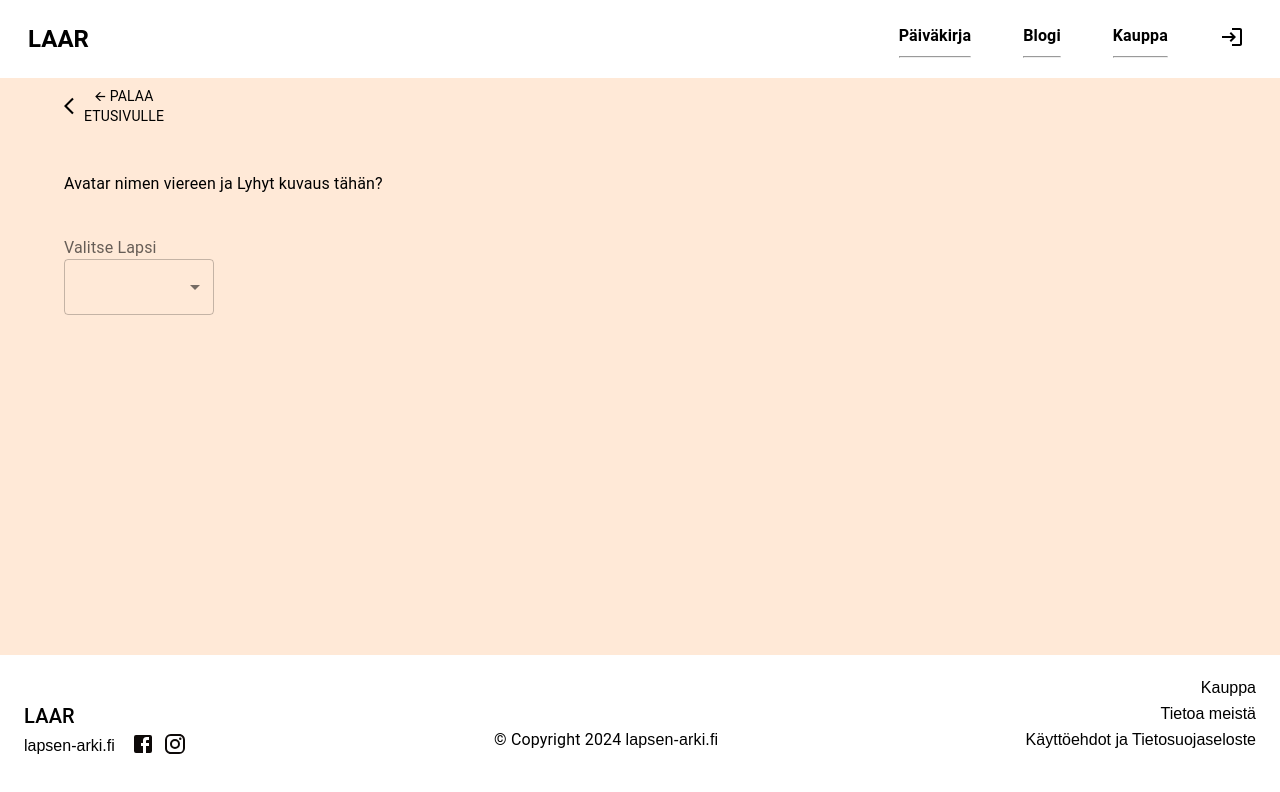
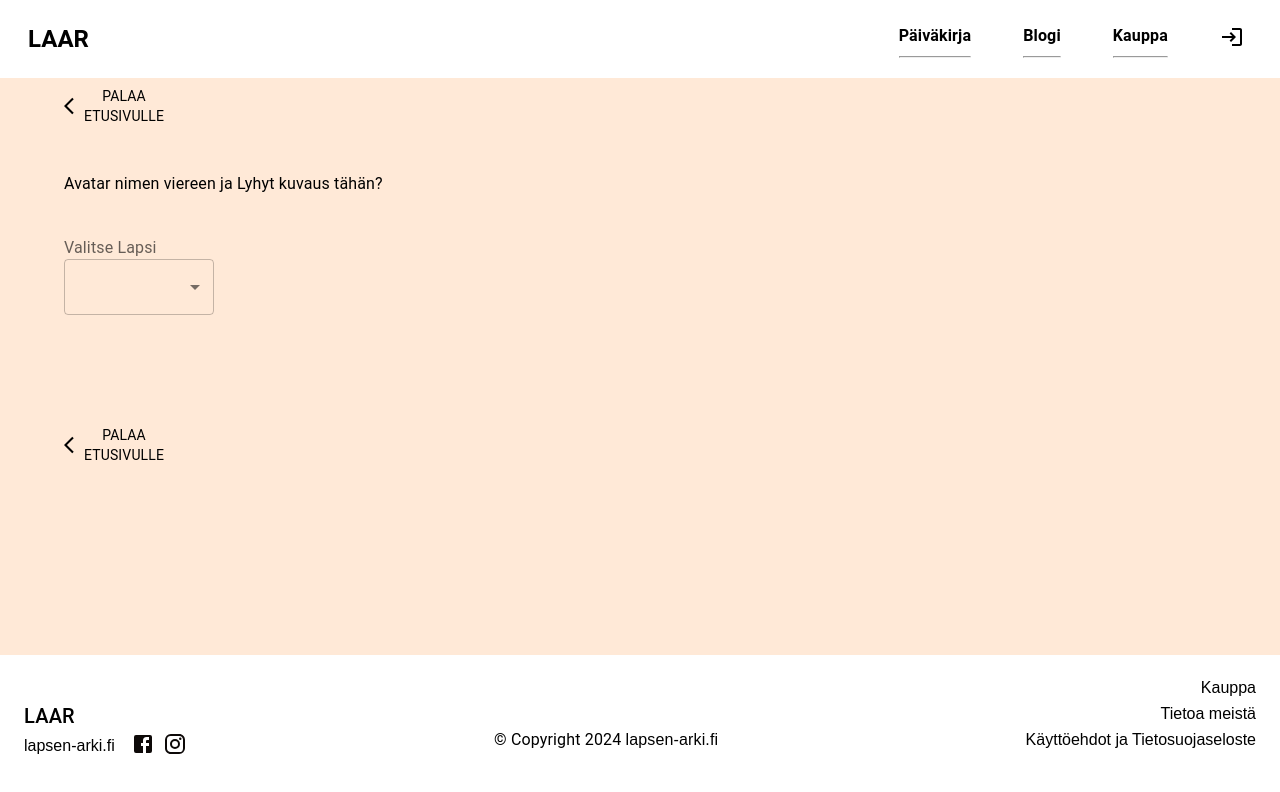
Before and after one commit to Lapsen-Arki/LAAR2, a React (Vite) app in the folder frontend/: page /choices in a window 1280 px wide. Shown: the top 792 px of the page. Built offline with nearby package versions, Linux system fonts and the light colour scheme.

Commit message:
more return buttons

```diff
--- a/frontend/src/views/choices.tsx
+++ b/frontend/src/views/choices.tsx
@@ -115,7 +115,7 @@ export default function ChoicesPage() {
           maxWidth: "100%",
         }}
       >
-        <ReturnBtn message="🡨 palaa etusivulle" />
+        <ReturnBtn message="palaa etusivulle" />
         <Typography variant="h2">{renderIdentifier}</Typography>
         <ChildInfoComp selectedChild={selectedChild} />{" "}
         <NameDropDown changerFunc={handleParentChange} />
@@ -141,6 +141,10 @@ export default function ChoicesPage() {
         {activity && selectedChildAge && (
           <ActivityComp childAge={selectedChildAge} />
         )}
+        <br />
+        <br />
+        <br />
+        <ReturnBtn message="palaa etusivulle" />
       </Container>
     </>
   );
```
